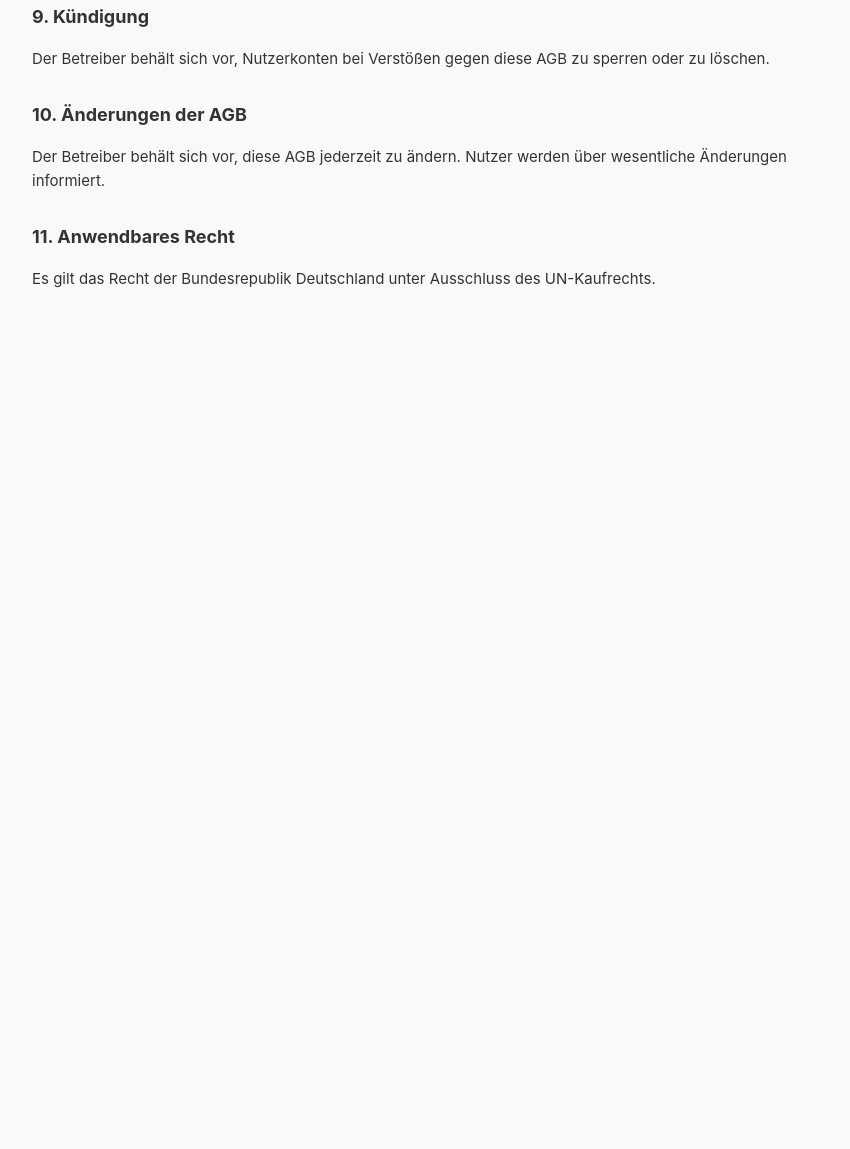
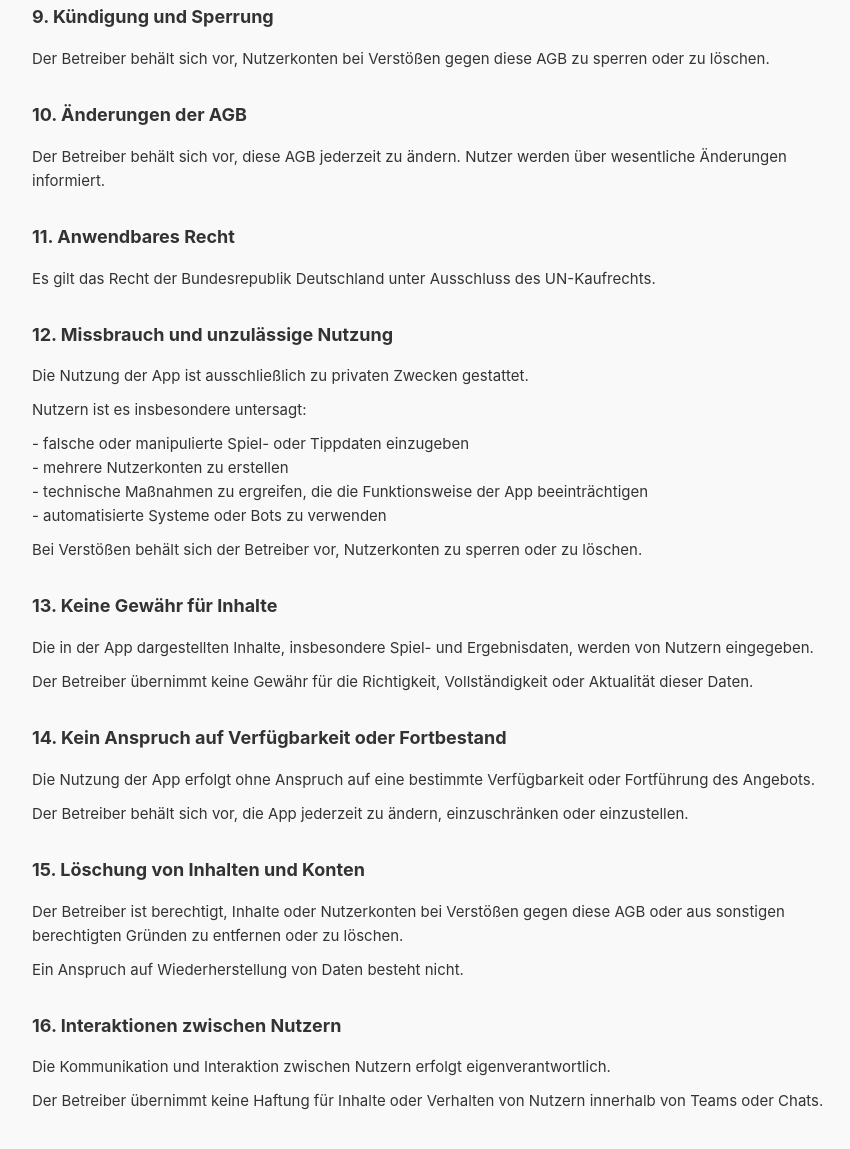
Before and after one commit to matweberpeter/AmateurArena, a plain HTML site: page agb.html in a window 1280 px wide. Shown: the part 1378-2527 px from the top of the page, without its empty margins (208-1058 px from the left). Before the commit the page ends 1719 px from the top, so only its background shows below. Drawn offline with Linux system fonts and the light colour scheme.

Commit message:
Update agb.html

```diff
--- a/agb.html
+++ b/agb.html
@@ -99,7 +99,7 @@ Bei einfacher Fahrlässigkeit haftet der Betreiber nur bei Verletzung wesentlich
 Die Haftung für Schäden aus der Verletzung des Lebens, des Körpers oder der Gesundheit bleibt unberührt.
 </p>
 
-<h2>9. Kündigung</h2>
+<h2>9. Kündigung und Sperrung</h2>
 <p>
 Der Betreiber behält sich vor, Nutzerkonten bei Verstößen gegen diese AGB zu sperren oder zu löschen.
 </p>
@@ -114,5 +114,54 @@ Der Betreiber behält sich vor, diese AGB jederzeit zu ändern. Nutzer werden ü
 Es gilt das Recht der Bundesrepublik Deutschland unter Ausschluss des UN-Kaufrechts.
 </p>
 
+<h2>12. Missbrauch und unzulässige Nutzung</h2>
+<p>
+Die Nutzung der App ist ausschließlich zu privaten Zwecken gestattet.
+</p>
+<p>
+Nutzern ist es insbesondere untersagt:
+</p>
+<p>
+- falsche oder manipulierte Spiel- oder Tippdaten einzugeben<br>
+- mehrere Nutzerkonten zu erstellen<br>
+- technische Maßnahmen zu ergreifen, die die Funktionsweise der App beeinträchtigen<br>
+- automatisierte Systeme oder Bots zu verwenden<br>
+</p>
+<p>
+Bei Verstößen behält sich der Betreiber vor, Nutzerkonten zu sperren oder zu löschen.
+</p>
+
+<h2>13. Keine Gewähr für Inhalte</h2>
+<p>
+Die in der App dargestellten Inhalte, insbesondere Spiel- und Ergebnisdaten, werden von Nutzern eingegeben.
+</p>
+<p>
+Der Betreiber übernimmt keine Gewähr für die Richtigkeit, Vollständigkeit oder Aktualität dieser Daten.
+</p>
+
+<h2>14. Kein Anspruch auf Verfügbarkeit oder Fortbestand</h2>
+<p>
+Die Nutzung der App erfolgt ohne Anspruch auf eine bestimmte Verfügbarkeit oder Fortführung des Angebots.
+</p>
+<p>
+Der Betreiber behält sich vor, die App jederzeit zu ändern, einzuschränken oder einzustellen.
+</p>
+
+<h2>15. Löschung von Inhalten und Konten</h2>
+<p>
+Der Betreiber ist berechtigt, Inhalte oder Nutzerkonten bei Verstößen gegen diese AGB oder aus sonstigen berechtigten Gründen zu entfernen oder zu löschen.
+</p>
+<p>
+Ein Anspruch auf Wiederherstellung von Daten besteht nicht.
+</p>
+
+<h2>16. Interaktionen zwischen Nutzern</h2>
+<p>
+Die Kommunikation und Interaktion zwischen Nutzern erfolgt eigenverantwortlich.
+</p>
+<p>
+Der Betreiber übernimmt keine Haftung für Inhalte oder Verhalten von Nutzern innerhalb von Teams oder Chats.
+</p>
+
 </body>
 </html>
```
